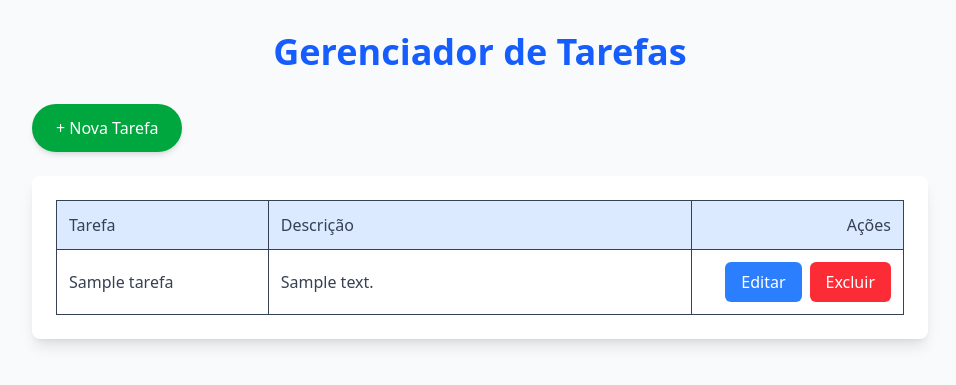
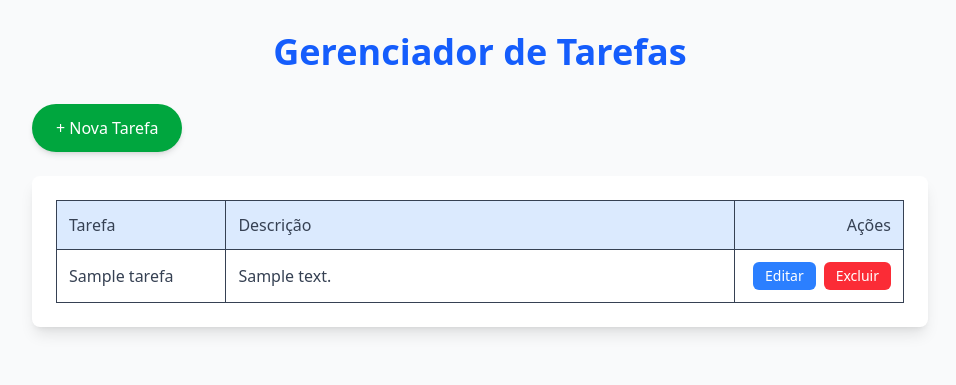
Before and after one commit to GabrielCabral4/DjangoCrud, a Django app: page / in a window 1280 px wide. Shown: the top 385 px of the page, without its empty margins (160-1116 px from the left). Run offline with Django 5.2, Linux system fonts and the light colour scheme; tables that the repository leaves empty hold one stand-in row (values such as "Sample post"); style sheets or scripts are compiled from the project's sources.

Commit message:
Correção na tabela

```diff
--- a/tarefas/templates/tarefas/lista.html
+++ b/tarefas/templates/tarefas/lista.html
@@ -24,27 +24,31 @@
 
             <!-- Tabela de Tarefas -->
             <div class="bg-white shadow-lg rounded-lg p-6">
-                <table class="w-full border-collapse text-gray-700 table-fixed">
+                <table class="w-full border-collapse text-gray-700">
                     <thead>
                         <tr class="bg-blue-100">
-                            <th class="border p-3 text-left font-medium w-1/4">Tarefa</th>
-                            <th class="border p-3 text-left font-medium w-2/4">Descrição</th>
-                            <th class="border p-3 text-right font-medium w-1/4">Ações</th>
+                            <th class="border p-3 text-left font-medium w-[20%]">Tarefa</th>
+                            <th class="border p-3 text-left font-medium w-[60%]">Descrição</th>
+                            <th class="border p-3 text-right font-medium w-[20%] whitespace-nowrap">Ações</th>
                         </tr>
                     </thead>
                     <tbody>
                         {% for tarefa in tarefas %}
                         <tr class="hover:bg-gray-50 transition duration-200">
-                            <td class="border p-3 truncate">{{ tarefa.titulo }}</td>
+                            <td class="border p-3 max-w-[0] truncate">
+                                <span class="block truncate" title="{{ tarefa.titulo }}">
+                                    {{ tarefa.titulo }}
+                                </span>
+                            </td>
                             <td class="border p-3">{{ tarefa.descricao|default:"Sem descrição" }}</td>
                             <td class="border p-3 text-right">
                                 <div class="flex justify-end space-x-2">
                                     <a href="{% url 'editar_tarefa' tarefa.id %}"
-                                       class="bg-blue-500 text-white px-4 py-2 rounded-md hover:bg-blue-600 transition duration-300">
+                                       class="bg-blue-500 text-white px-3 py-1 rounded-md hover:bg-blue-600 transition duration-300 text-sm">
                                         Editar
                                     </a>
                                     <a href="{% url 'deletar_tarefa' tarefa.id %}"
-                                       class="bg-red-500 text-white px-4 py-2 rounded-md hover:bg-red-600 transition duration-300">
+                                       class="bg-red-500 text-white px-3 py-1 rounded-md hover:bg-red-600 transition duration-300 text-sm">
                                         Excluir
                                     </a>
                                 </div>
```
